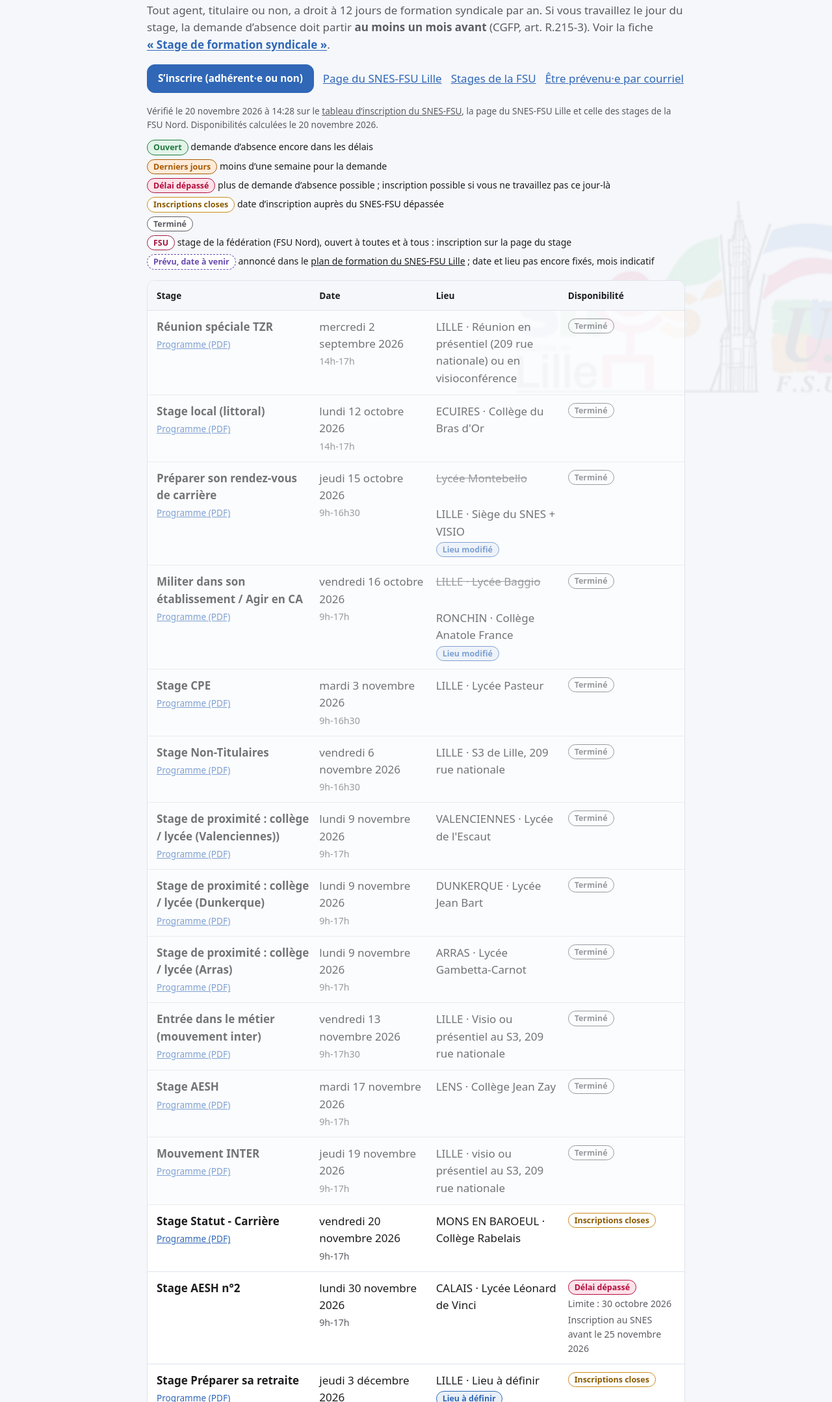
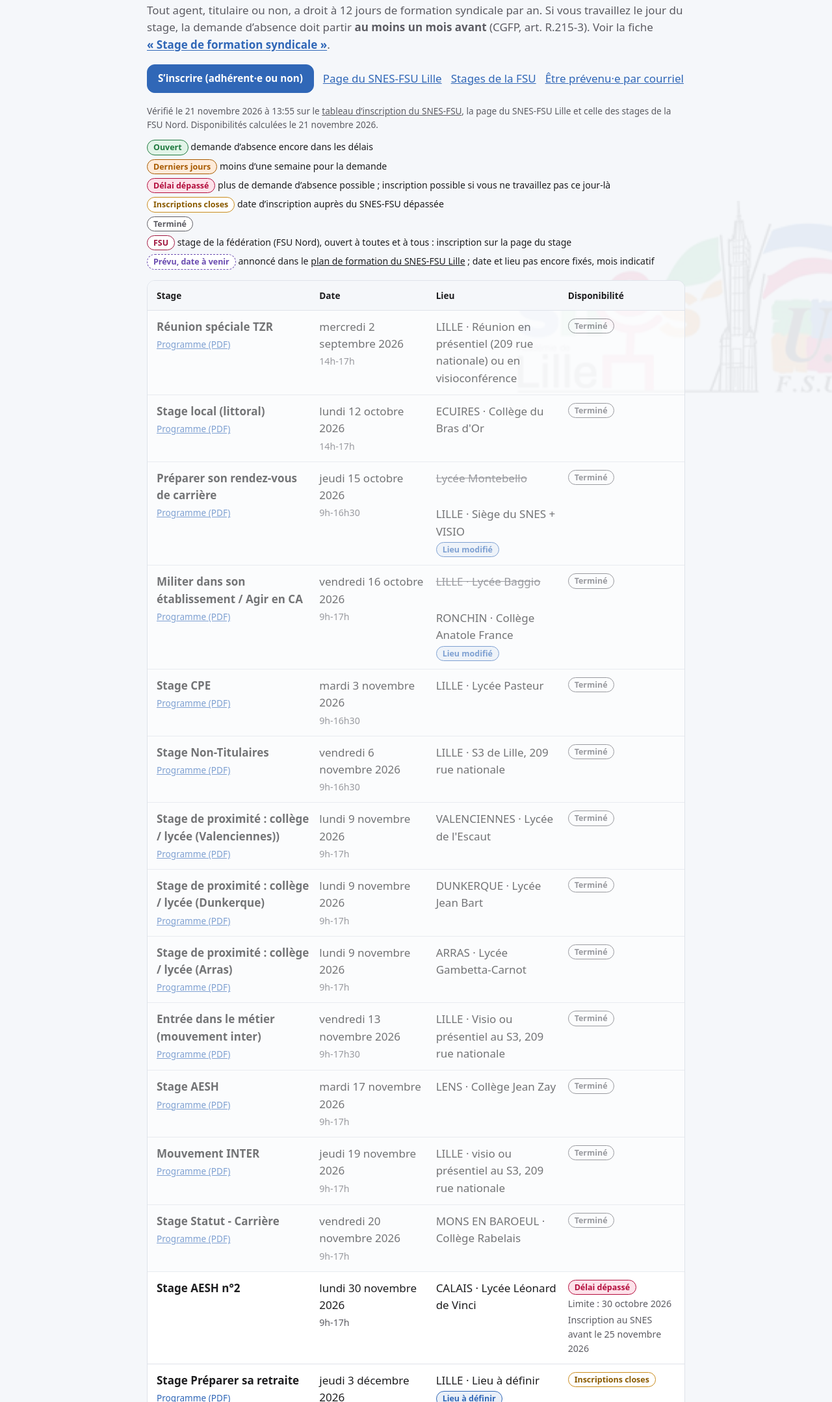
Before and after one commit to sebdusnes-ctrl/fiches-snes, a plain HTML site: page docs/stages.html in a window 1280 px wide. Shown: the part 184-2341 px from the top of the page at 65% size. Drawn offline with Linux system fonts and the light colour scheme.

Commit message:
Stages : relevé du 21/11/2026

```diff
--- a/contenu/stages.json
+++ b/contenu/stages.json
@@ -1,7 +1,7 @@
 {
  "source": "https://lille.snes.edu/Stages-SNES-FSU-2026-2027.html",
  "inscription": "https://adherent.snes.edu/Public/indexStages.php?Aca=15",
- "verifie_le": "2026-11-20 14:28",
+ "verifie_le": "2026-11-21 13:55",
  "stages": [
   {
    "id": "stage-aesh-n2",
--- a/docs/stages.html
+++ b/docs/stages.html
@@ -33,7 +33,7 @@
     <a href="https://fsu59.fr/spip.php?rubrique13" target="_blank" rel="noopener">Stages de la FSU</a>
     <a href="inscription.html">Être prévenu·e par courriel</a>
   </p>
-  <p class="stages-maj">Vérifié le 20 novembre 2026 à 14:28 sur le <a href="https://adherent.snes.edu/Public/indexStages.php?Aca=15" target="_blank" rel="noopener">tableau d’inscription du SNES-FSU</a>, la page du SNES-FSU Lille et celle des stages de la FSU Nord. Disponibilités calculées le 20 novembre 2026.</p>
+  <p class="stages-maj">Vérifié le 21 novembre 2026 à 13:55 sur le <a href="https://adherent.snes.edu/Public/indexStages.php?Aca=15" target="_blank" rel="noopener">tableau d’inscription du SNES-FSU</a>, la page du SNES-FSU Lille et celle des stages de la FSU Nord. Disponibilités calculées le 21 novembre 2026.</p>
 
   <ul class="legende">
     <li><span class="badge ouvert">Ouvert</span> demande d’absence encore dans les délais</li>
@@ -362,7 +362,7 @@
       </span>
     </div>
 
-    <div class="ligne statut-ferme" role="row">
+    <div class="ligne statut-termine" role="row">
       <span class="c-titre" role="cell">
         <strong>Stage Statut - Carrière</strong>
 
@@ -379,7 +379,7 @@
 
       </span>
       <span class="c-statut" role="cell">
-        <span class="badge ferme">Inscriptions closes</span>
+        <span class="badge termine">Terminé</span>
 
 
 
```
